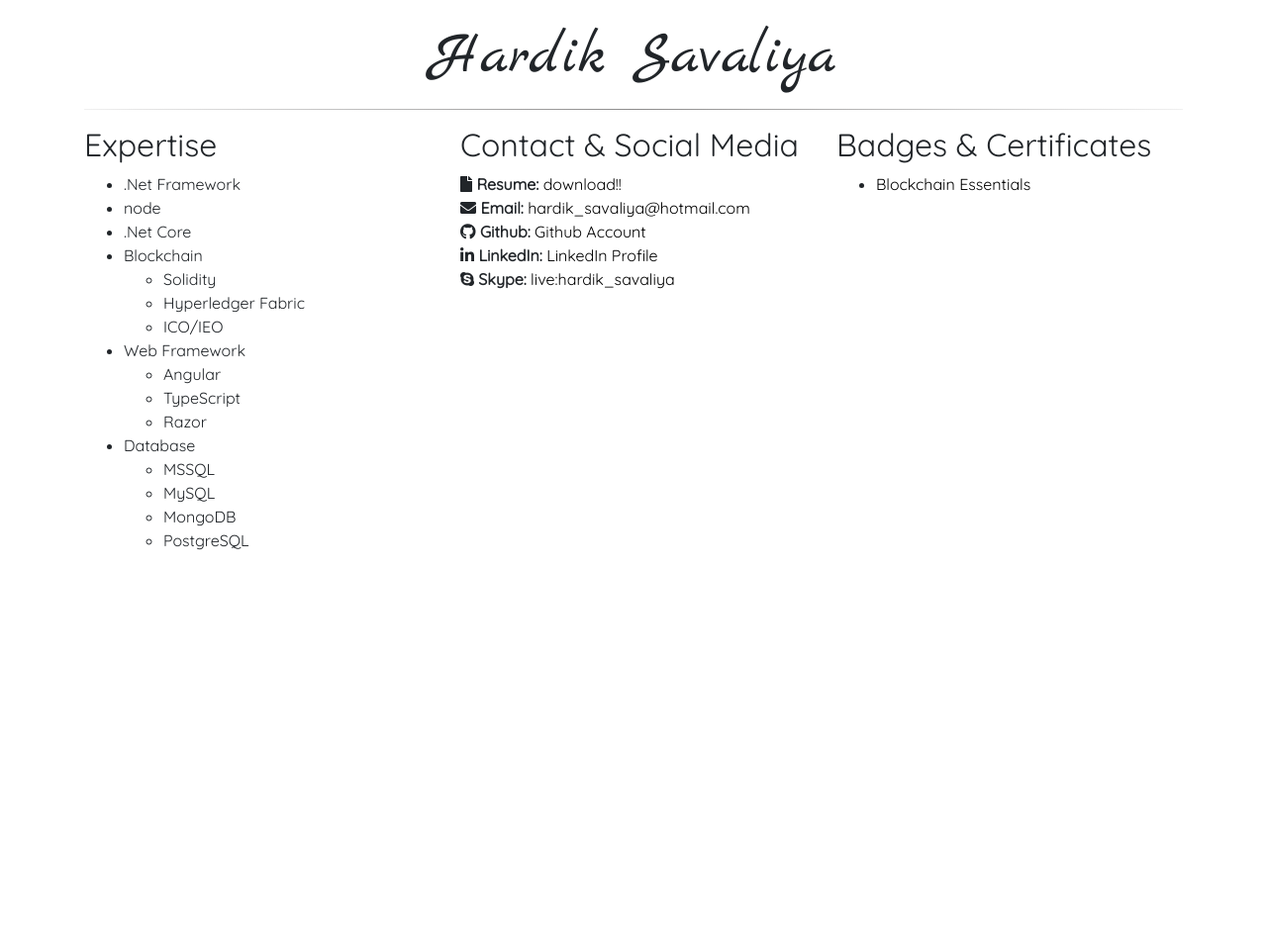
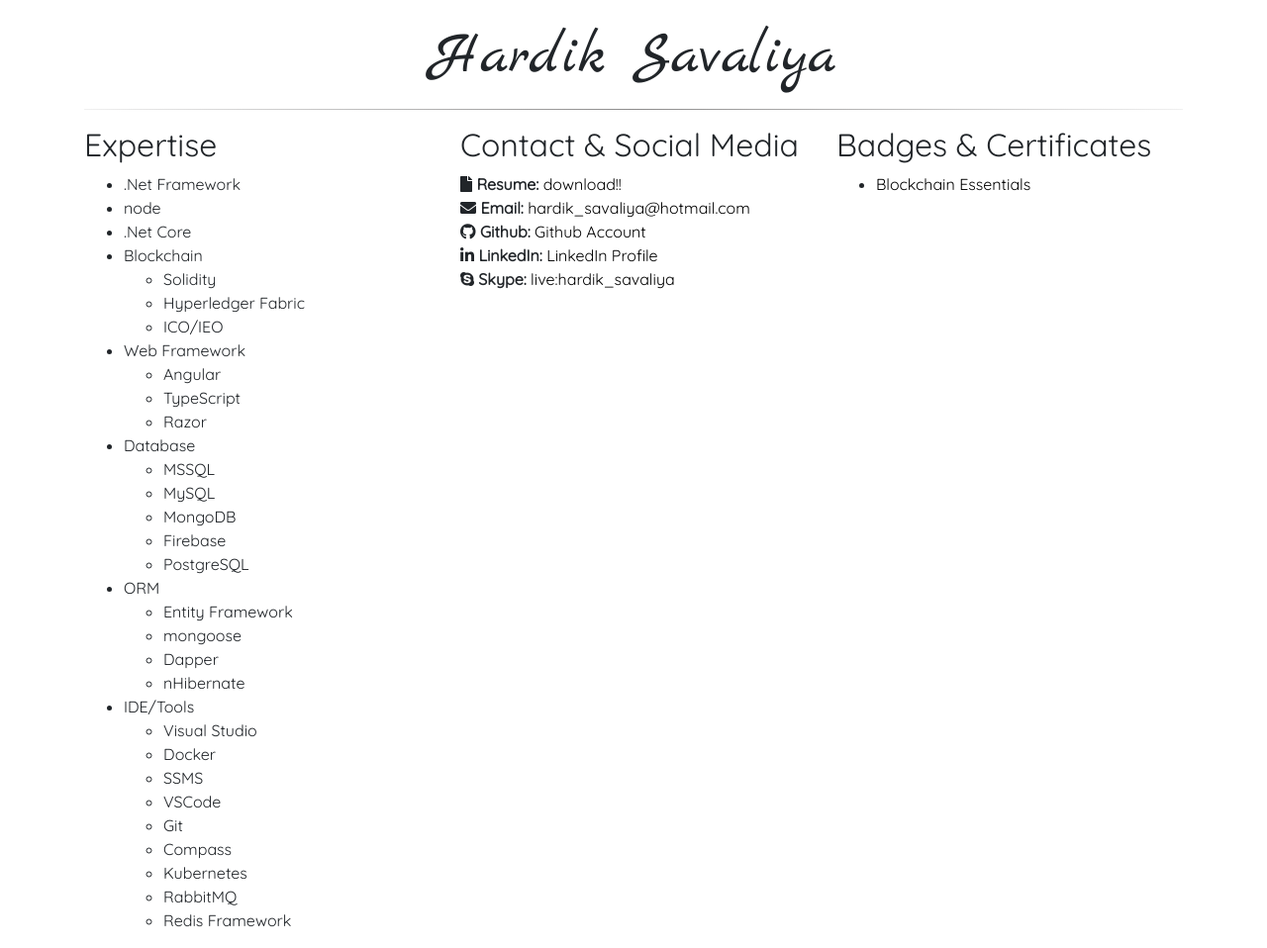
Before and after one commit to HardikKSavaliya/hardikksavaliya.github.io, a plain HTML site: page index.html in a window 1280 px wide. Shown: the whole page at 99% size. Before the commit the page ends 800 px from the top, so only its background shows below. Drawn offline with nearby package versions, Linux system fonts and the light colour scheme.

Commit message:
Update index.html

```diff
--- a/index.html
+++ b/index.html
@@ -81,8 +81,35 @@
                                 MongoDB
                             </li>
                             <li>
+                                Firebase
+                            </li>
+                            <li>
                                 PostgreSQL
                             </li>
+                        </ul>
+                    </li>
+                    <li>
+                        ORM
+                        <ul>
+                            <li>Entity Framework</li>
+                            <li>mongoose</li>
+                            <li>Dapper</li>
+                            <li>nHibernate</li>
+                        </ul>
+                    </li>
+                      <li>
+                        IDE/Tools
+                        <ul>
+                            <li>
+Visual Studio</li>
+                            <li>Docker</li>
+                            <li>SSMS</li>
+                            <li>VSCode</li>
+                            <li>Git</li>
+                            <li>Compass</li>
+                            <li>Kubernetes</li>
+                            <li>RabbitMQ</li>
+                            <li>Redis Framework</li>
                         </ul>
                     </li>
                 </ul>
```
